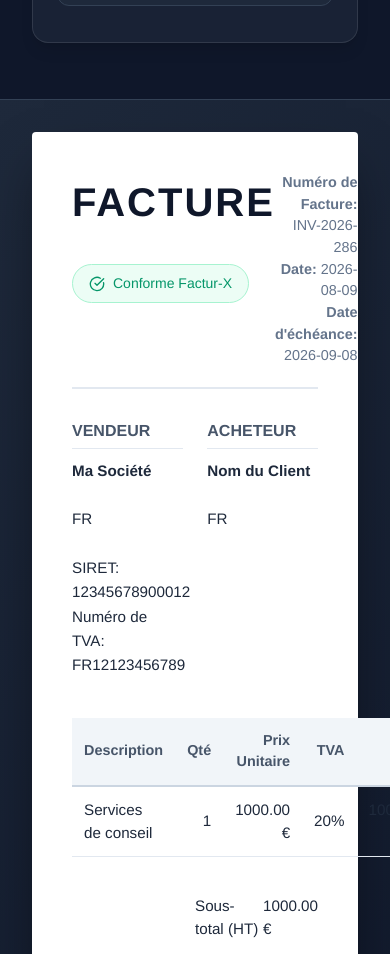
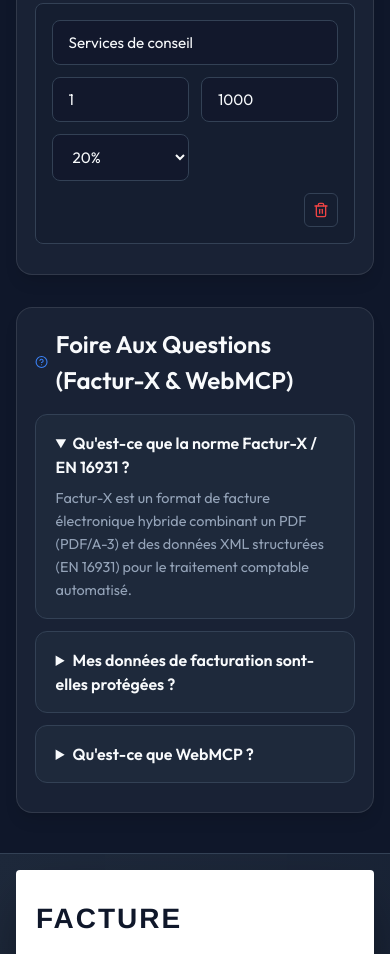
Before and after one commit to SetiZ/e-nvoice, a React (Vite) app: page / in a window 390 px wide. Shown: the part 2200-3154 px from the top of the page. Built offline with nearby package versions, Linux system fonts and the light colour scheme.

Commit message:
Fix mobile layout: stack header, form rows, and invoice preview

```diff
--- a/src/index.css
+++ b/src/index.css
@@ -536,3 +536,106 @@
     border-top: 1px solid var(--border-color);
   }
 }
+
+/* Mobile */
+@media (max-width: 768px) {
+  .form-section,
+  .preview-section {
+    padding: 1rem;
+  }
+
+  .glass-card {
+    padding: 1.1rem;
+  }
+
+  /* Header: title on its own line, then description, then buttons */
+  .glass-card.flex-between {
+    flex-direction: column;
+    align-items: stretch;
+    gap: 1rem;
+  }
+
+  .glass-card.flex-between > div:last-child {
+    display: flex;
+    flex-direction: column;
+    gap: 0.5rem;
+    width: 100%;
+  }
+
+  .glass-card.flex-between .btn {
+    width: 100%;
+  }
+
+  /* Stack form rows (invoice details, company data, city/zip) */
+  .form-row {
+    flex-direction: column;
+    gap: 0;
+  }
+
+  /* Line items: stack into a compact 2-column form */
+  .line-item {
+    grid-template-columns: 1fr 1fr;
+    gap: 0.75rem;
+  }
+
+  .line-item-header {
+    display: none;
+  }
+
+  .line-item input:nth-of-type(1) {
+    grid-column: 1 / -1;
+  }
+
+  .line-item .btn-icon {
+    grid-column: 1 / -1;
+    justify-self: end;
+  }
+
+  /* Invoice preview: scale down to fit the screen */
+  .invoice-preview {
+    padding: 20px;
+    min-height: auto;
+    font-size: 0.85rem;
+    overflow-x: auto;
+  }
+
+  .invoice-preview-header {
+    flex-direction: column;
+    gap: 16px;
+  }
+
+  .invoice-preview-title h1 {
+    font-size: 1.75rem;
+    margin-top: 0.5rem;
+  }
+
+  .invoice-preview-details {
+    text-align: left;
+  }
+
+  .invoice-parties {
+    flex-direction: column;
+    gap: 24px;
+  }
+
+  .party-box {
+    width: 100%;
+  }
+
+  .invoice-table-preview {
+    font-size: 0.78rem;
+  }
+
+  .invoice-table-preview th,
+  .invoice-table-preview td {
+    padding: 8px 6px;
+  }
+
+  .invoice-totals {
+    width: 100%;
+  }
+
+  .facturx-badge {
+    margin-top: 1rem;
+  }
+}
```
